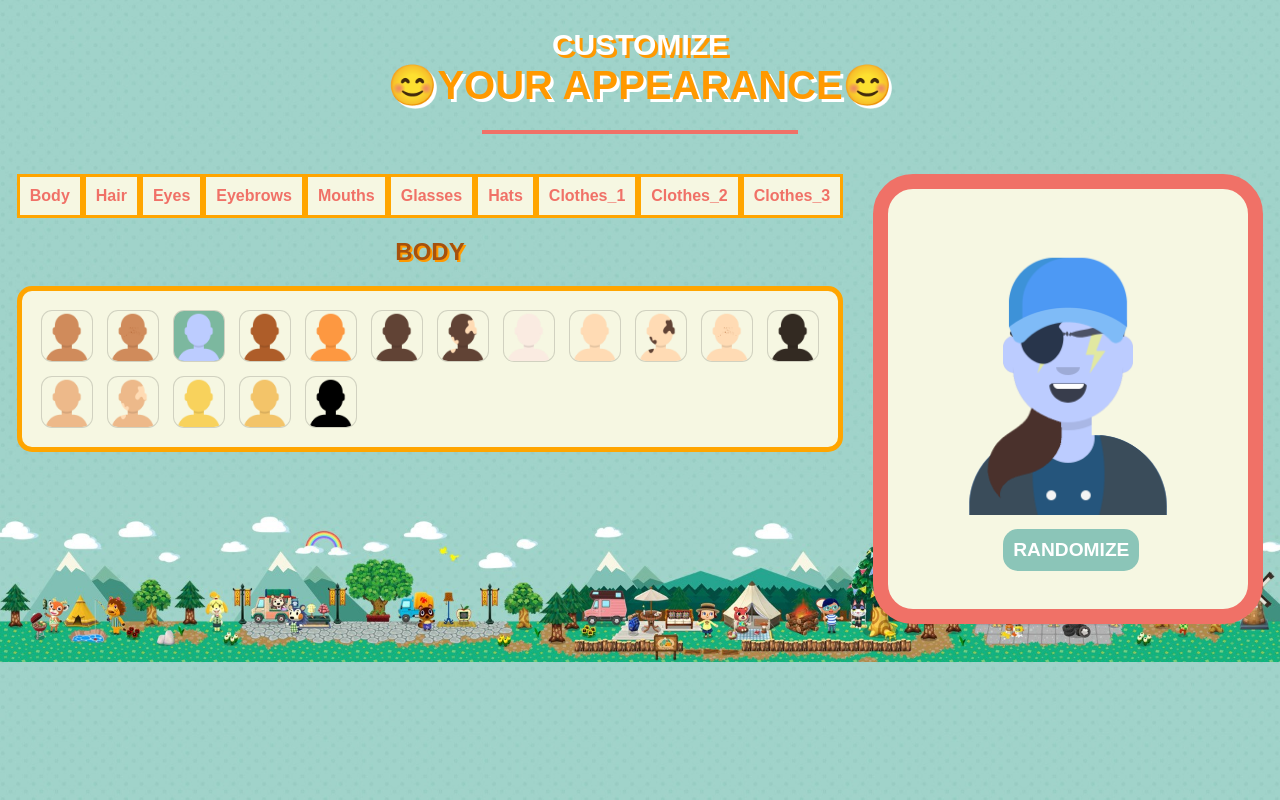
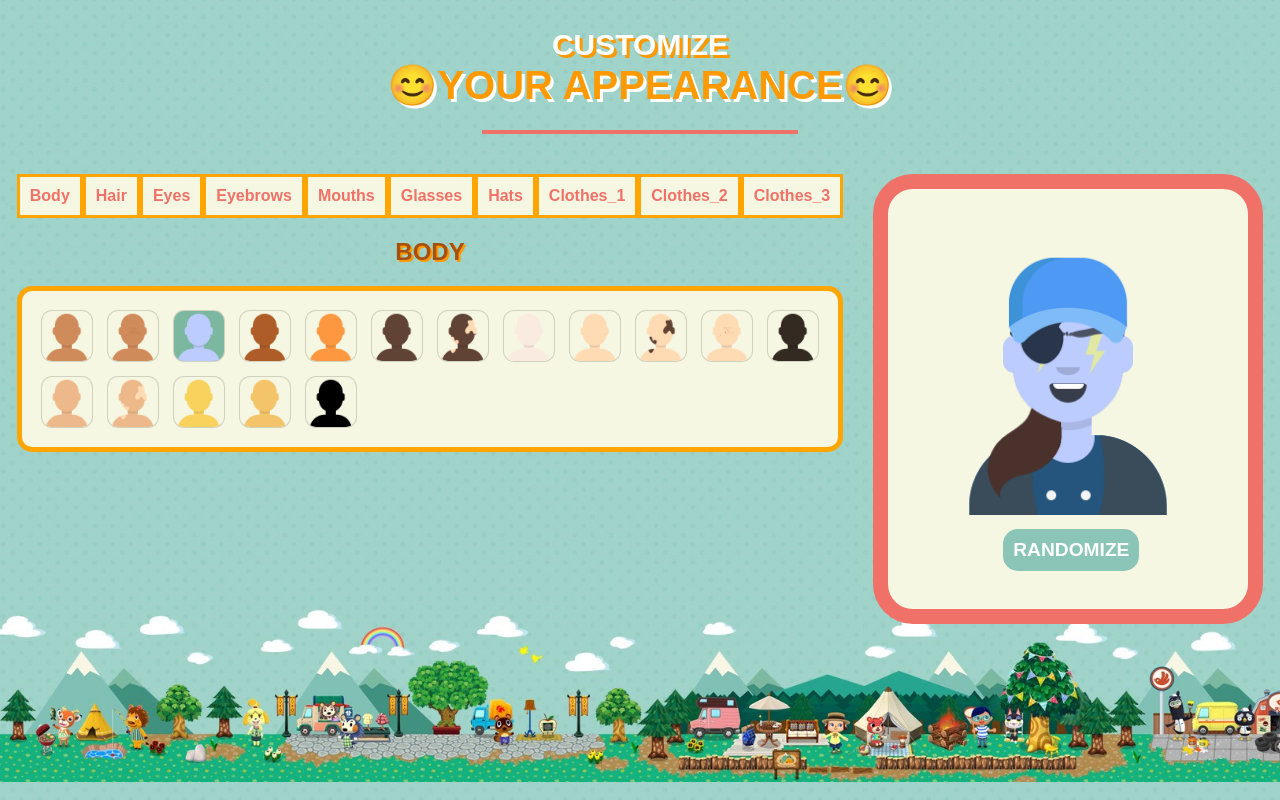
Before and after one commit to alannguyen127/character-customization, a React (Create React App) app: page / in a window 1280 px wide. Built offline with nearby package versions, Linux system fonts and the light colour scheme.

Commit message:
edit CSS-5

```diff
--- a/src/App.css
+++ b/src/App.css
@@ -3,6 +3,7 @@
 ::after {
   box-sizing: border-box;
 }
+
 body {
   background-image: url(/public/images/956578.jpg);
   background-size: cover;
@@ -19,6 +20,7 @@ body {
 .main-content {
   display: flex;
   margin-top: 20px;
+  height: 75vh;
 }
 
 .title {
```
